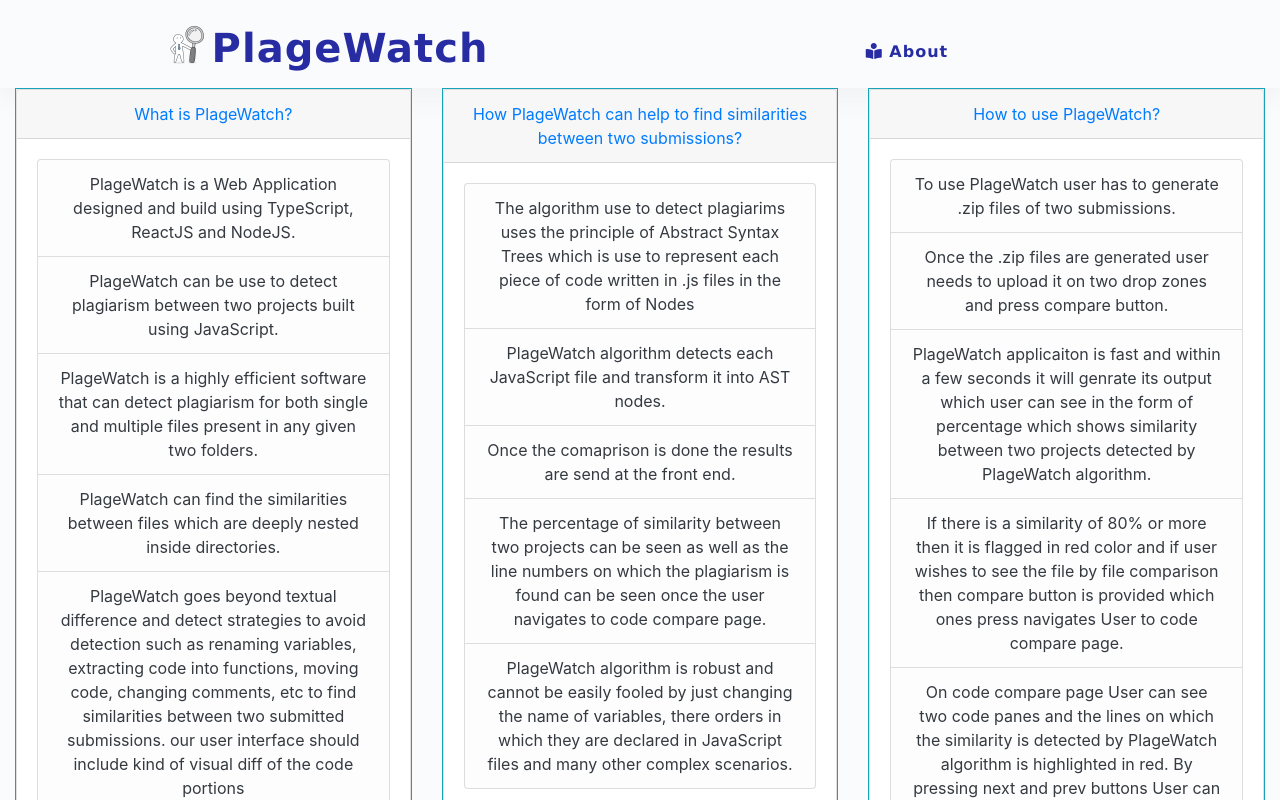
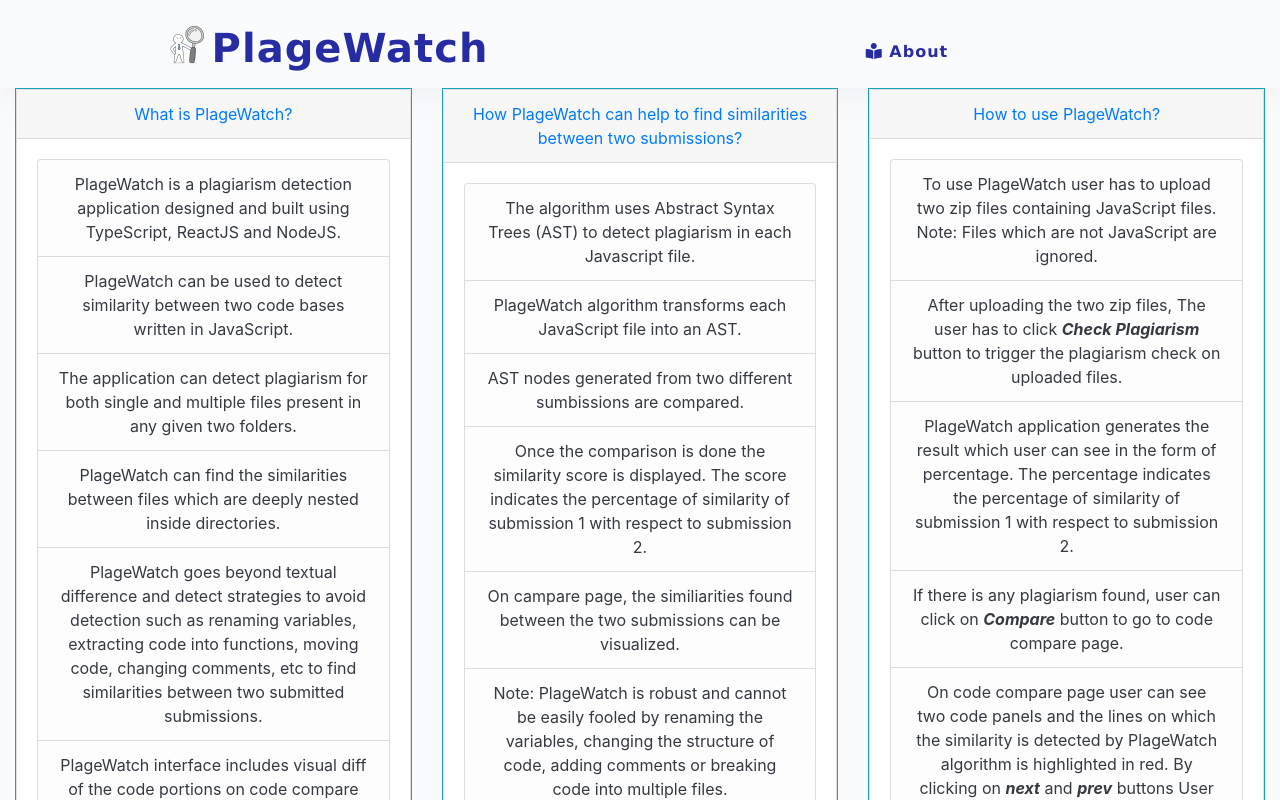
Before and after one commit to 1itachi/plageWatch, a React (Create React App) app in the folder plage-watch/: page /about in a window 1280 px wide. Shown: the top 800 px of the page. Built offline with nearby package versions, Linux system fonts and the light colour scheme.

Commit message:
fixed the branch of errors

```diff
--- a/plage-watch/src/components/about/AboutPage.tsx
+++ b/plage-watch/src/components/about/AboutPage.tsx
@@ -7,7 +7,7 @@ export default class About extends React.Component {
     render() {
         return (
             <div className="card-group">
-                <div className="col border-info mb-3">
+                <div className="col-sm border-info mb-3">
                     <div className=" border border-info">
                         <div className="card text-center">
                             <div className="card-header text-primary">
@@ -16,15 +16,14 @@ export default class About extends React.Component {
                             <div className="card-body ">
                                 <ul className="list-group">
                                     <li className="list-group-item list-group-item-light text-dark">
-                                        PlageWatch is a Web Application designed and build
+                                        PlageWatch is a plagiarism detection application designed and built
                                         using TypeScript, ReactJS and NodeJS.
                                     </li>
                                     <li className="list-group-item list-group-item-light text-dark">
-                                        PlageWatch can be use to detect plagiarism between two projects built using
-                                        JavaScript.
+                                        PlageWatch can be used to detect similarity between two code bases written in JavaScript.
                                     </li>
                                     <li className="list-group-item list-group-item-light text-dark">
-                                        PlageWatch is a highly efficient software that can detect plagiarism for
+                                       The application can detect plagiarism for
                                         both single and multiple files present in any given two folders.
                                     </li>
                                     <li className="list-group-item list-group-item-light text-dark">
@@ -36,13 +35,12 @@ export default class About extends React.Component {
                                         PlageWatch goes beyond textual difference and
                                         detect strategies to avoid detection such as renaming variables, extracting code
                                         into functions, moving code, changing comments, etc to find similarities between
-                                        two submitted submissions. our user interface should include kind of visual diff
-                                        of the code portions
+                                        two submitted submissions.
                                     </li>
                                     <li className="list-group-item list-group-item-light text-dark">
                                         PlageWatch interface includes visual diff of the code portions on code compare
                                         page
-                                        where similarites between two files in which plagiarism is detected is
+                                        where similarites between two files is
                                         highlighted in red color.
                                     </li>
                                 </ul>
@@ -50,7 +48,7 @@ export default class About extends React.Component {
                         </div>
                     </div>
                 </div>
-                <div className="col border-info mb-3">
+                <div className="col-sm border-info mb-3">
                     <div className=" border border-info">
                         <div className="card text-center">
                             <div className="card-header text-primary">
@@ -59,29 +57,26 @@ export default class About extends React.Component {
                             <div className="card-body ">
                                 <ul className="list-group">
                                     <li className="list-group-item list-group-item-light text-dark">
-                                        The algorithm use to detect plagiarims uses the principle of Abstract Syntax
-                                        Trees which is use to represent each piece of
-                                        code written in .js files in the form of Nodes
+                                        The algorithm uses Abstract Syntax Trees (AST) to detect plagiarism in each Javascript file.
                                     </li>
                                     <li className="list-group-item list-group-item-light text-dark">
-                                        PlageWatch algorithm detects
-                                        each JavaScript file and transform it into AST nodes.
+                                        PlageWatch algorithm transforms
+                                        each JavaScript file into an AST.
                                     </li>
                                     <li className="list-group-item list-group-item-light text-dark">
-                                        Once the comaprison is done the results are send
-                                        at the front end.
-                                    </li>
-                                    <li className="list-group-item list-group-item-light text-dark"> The percentage of
-                                        similarity between two projects can be
-                                        seen as well as the line numbers on which the plagiarism is found can be
-                                        seen
-                                        once the user navigates to code compare page.
+                                        AST nodes generated from two different sumbissions are compared.
                                     </li>
                                     <li className="list-group-item list-group-item-light text-dark">
-                                        PlageWatch algorithm is robust
-                                        and cannot be easily fooled by just changing the name of variables,
-                                        there orders in which they are declared in JavaScript files and many other
-                                        complex scenarios.
+                                        Once the comparison is done the similarity score is displayed. The score indicates the percentage
+                                        of similarity of submission 1 with respect to submission 2.
+                                    </li>
+                                    <li className="list-group-item list-group-item-light text-dark">
+                                        On campare page, the similiarities found between the two submissions can be visualized.
+                                    </li>
+                                    <li className="list-group-item list-group-item-light text-dark">
+                                       Note: PlageWatch is robust
+                                        and cannot be easily fooled by renaming the variables, changing the structure of code, adding comments or
+                                        breaking code into multiple files.
                                     </li>
                                 </ul>
                             </div>
@@ -97,38 +92,29 @@ export default class About extends React.Component {
                             <div className="card-body ">
                                 <ul className="list-group">
                                     <li className="list-group-item list-group-item-light text-dark"> To use PlageWatch
-                                        user has to generate .zip files of two submissions.
+                                        user has to upload two zip files containing JavaScript files.
+                                        Note: Files which are not JavaScript are ignored.
                                     </li>
-                                    <li className="list-group-item list-group-item-light text-dark"> Once the .zip
-                                        files are
-                                        generated user needs to upload it on two drop zones and press
-                                        compare button.
+                                    <li className="list-group-item list-group-item-light text-dark">
+                                        After uploading the two zip files, The user has to click <em><b>Check Plagiarism</b></em> button to trigger the
+                                        plagiarism check on uploaded files.
                                     </li>
                                     <li className="list-group-item list-group-item-light text-dark"> PlageWatch
-                                        applicaiton is fast and within a few seconds it will genrate its
-                                        output which
-                                        user can see in the form of percentage which shows similarity
-                                        between two projects detected by PlageWatch algorithm.
+                                        application generates the result which
+                                        user can see in the form of percentage. The percentage indicates the percentage
+                                        of similarity of submission 1 with respect to submission 2.
                                     </li>
-                                    <li className="list-group-item list-group-item-light text-dark"> If there is a
-                                        similarity of 80% or more then it is flagged in red color and if
-                                        user wishes to see the file by file comparison then compare button
-                                        is
-                                        provided which ones press navigates User to code compare page.
+                                    <li className="list-group-item list-group-item-light text-dark"> If there is any plagiarism found, user can click on <em><b>Compare</b></em> button
+                                    to go to code compare page.
                                     </li>
                                     <li className="list-group-item list-group-item-light text-dark"> On code compare
-                                        page User can see two code panes and the
+                                        page user can see two code panels and the
                                         lines on which the similarity is detected by PlageWatch algorithm is
-                                        highlighted in red. By pressing next and prev buttons
-                                        User can see all the files in two submissions where similarity is
+                                        highlighted in red. By clicking on <em><b>next</b></em> and  <em><b>prev</b></em> buttons
+                                        User can see all the files in two submissions where the similarity was
                                         found.
                                     </li>
-                                    <li className="list-group-item list-group-item-light text-dark">PlageWatch only
-                                        detects similarity between JavaScript files so care must be taken by
-                                        the user to not check submissions build in any other programing
-                                        languages
 
-                                    </li>
                                 </ul>
 
                             </div>
--- a/plage-watch/src/components/upload/UploadPage.css
+++ b/plage-watch/src/components/upload/UploadPage.css
@@ -43,9 +43,10 @@
     background-color: white;
   }
 
-  progress.plagiarism-check {
-    color: blue;
-    margin-left: 50%;
-    size: 150%;
-    width: 150px;
+
+  .error {
+    color: '#C13C37';
+    font-size: x-large;
+    text-align: center;
+    justify-content: center;
   }
--- a/plage-watch/src/components/upload/UploadPage.tsx
+++ b/plage-watch/src/components/upload/UploadPage.tsx
@@ -169,7 +169,7 @@ export default class Upload extends React.Component<UploadProps, UploadState> {
           </div>
           {this.state.displayError && (
             <ErrorBoundary>
-              <p className="center mt-3 1.5em">
+              <p className="center mt-3 error">
                 <code>{this.state.displayError}</code>
               </p>
             </ErrorBoundary>
```
Also changed, not shown: plage-watch/src/components/footer/Footer.tsx (+4 -4 lines).
